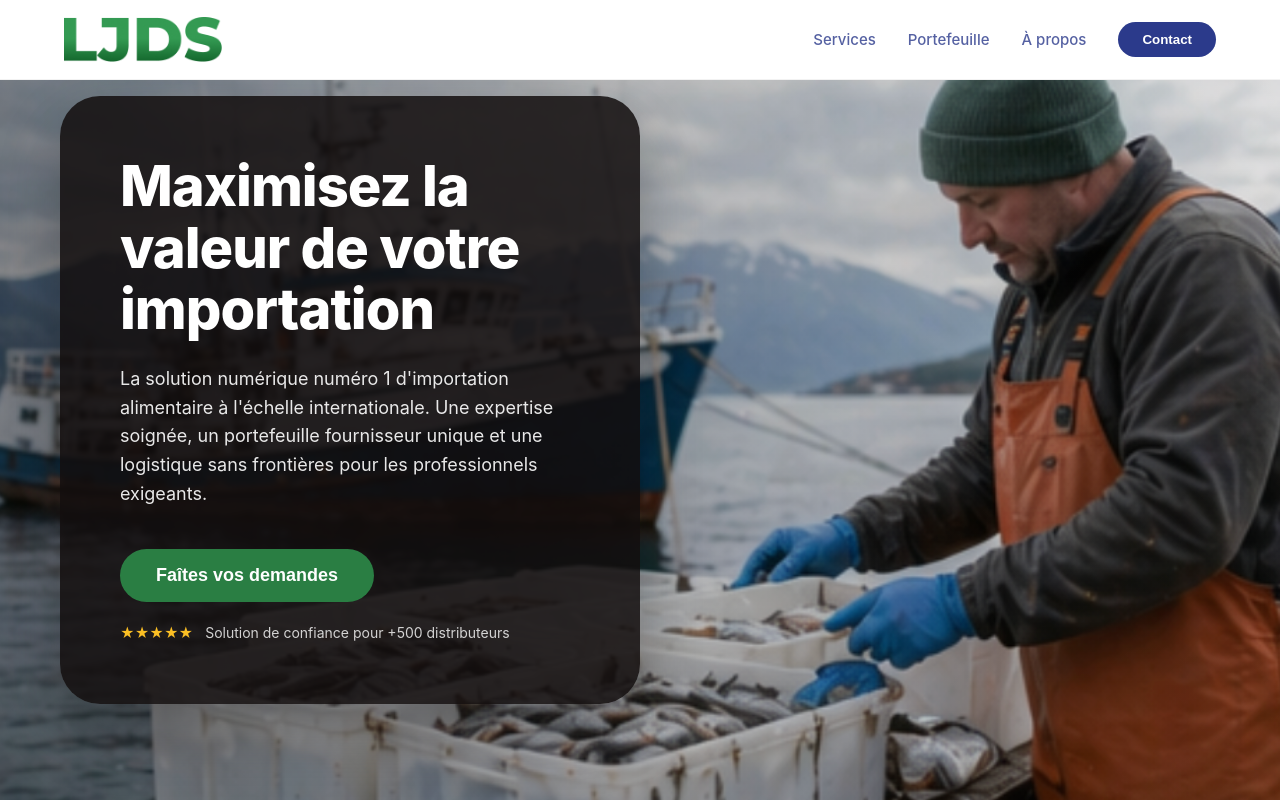
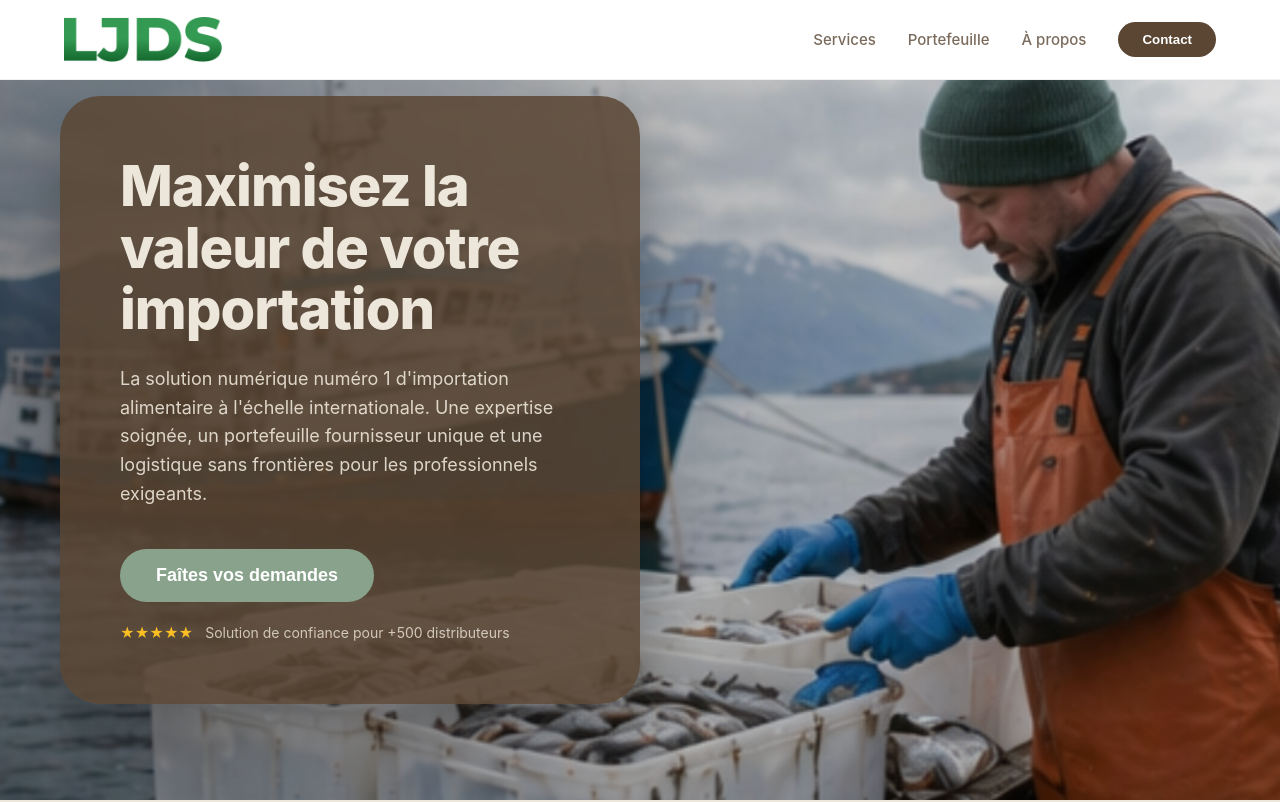
Before and after one commit to robinmasini/LJDS, a React (Vite) app: page / in a window 1280 px wide. Shown: the top 802 px of the page. Built offline with nearby package versions, Linux system fonts and the light colour scheme.

Commit message:
Branding: Full color palette overhaul with ECO-LUX theme and removal of navy blue

```diff
--- a/src/components/Gallery.css
+++ b/src/components/Gallery.css
@@ -61,7 +61,7 @@
 .gallery-overlay {
     position: absolute;
     inset: 0;
-    background: linear-gradient(to top, rgba(43, 58, 139, 0.9) 0%, rgba(43, 58, 139, 0.2) 50%, rgba(0, 0, 0, 0) 100%);
+    background: linear-gradient(to top, rgba(137, 162, 140, 0.9) 0%, rgba(137, 162, 140, 0.2) 50%, rgba(0, 0, 0, 0) 100%);
     display: flex;
     align-items: flex-end;
     padding: 30px;
--- a/src/components/Hero.css
+++ b/src/components/Hero.css
@@ -113,7 +113,7 @@
 
 .hero-ctas .btn-primary:hover {
     background: var(--color-accent);
-    box-shadow: 0 10px 20px rgba(42, 126, 67, 0.3);
+    box-shadow: 0 10px 20px rgba(137, 162, 140, 0.3);
 }
 
 .hero-rating {
--- a/src/index.css
+++ b/src/index.css
@@ -1,12 +1,13 @@
 :root {
   /* Brand Colors */
-  --color-primary: #2B3A8B; /* Dark Blue from LJ */
-  --color-secondary: #2A7E43; /* Brand Green from new logo */
-  --color-accent: #348E4F; /* Lighter Green */
-  --color-bg: #ffffff;
-  --color-text: #1a1a1a;
-  --color-text-light: #ffffff;
-  --color-dark-overlay: rgba(18, 14, 14, 0.85); /* Phenix style dark overlay */
+  --color-primary: #5A4633; /* Brun Terre d'Ombre (replaces Navy) */
+  --color-secondary: #89A28C; /* Vert Eucalyptus */
+  --color-accent: #D1B97A; /* Doré Champagne */
+  --color-beige: #D8C3A5; /* Beige Chanvre */
+  --color-bg: #EDE6DA; /* Lin Naturel */
+  --color-text: #5A4633;
+  --color-text-light: #EDE6DA;
+  --color-dark-overlay: rgba(90, 70, 51, 0.85); /* Brun overlay */
 
   /* Glassmorphism */
   --glass-bg: rgba(255, 255, 255, 0.1);
```
